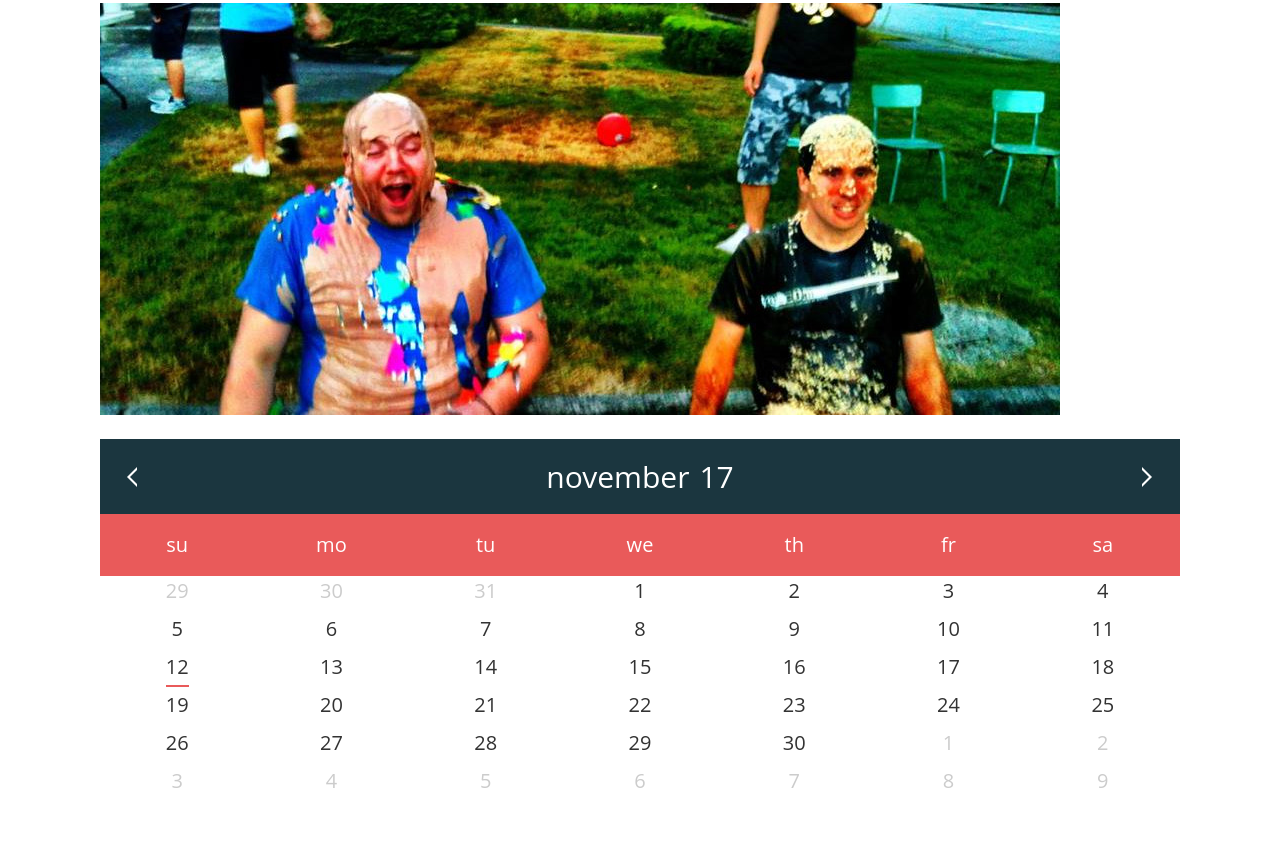
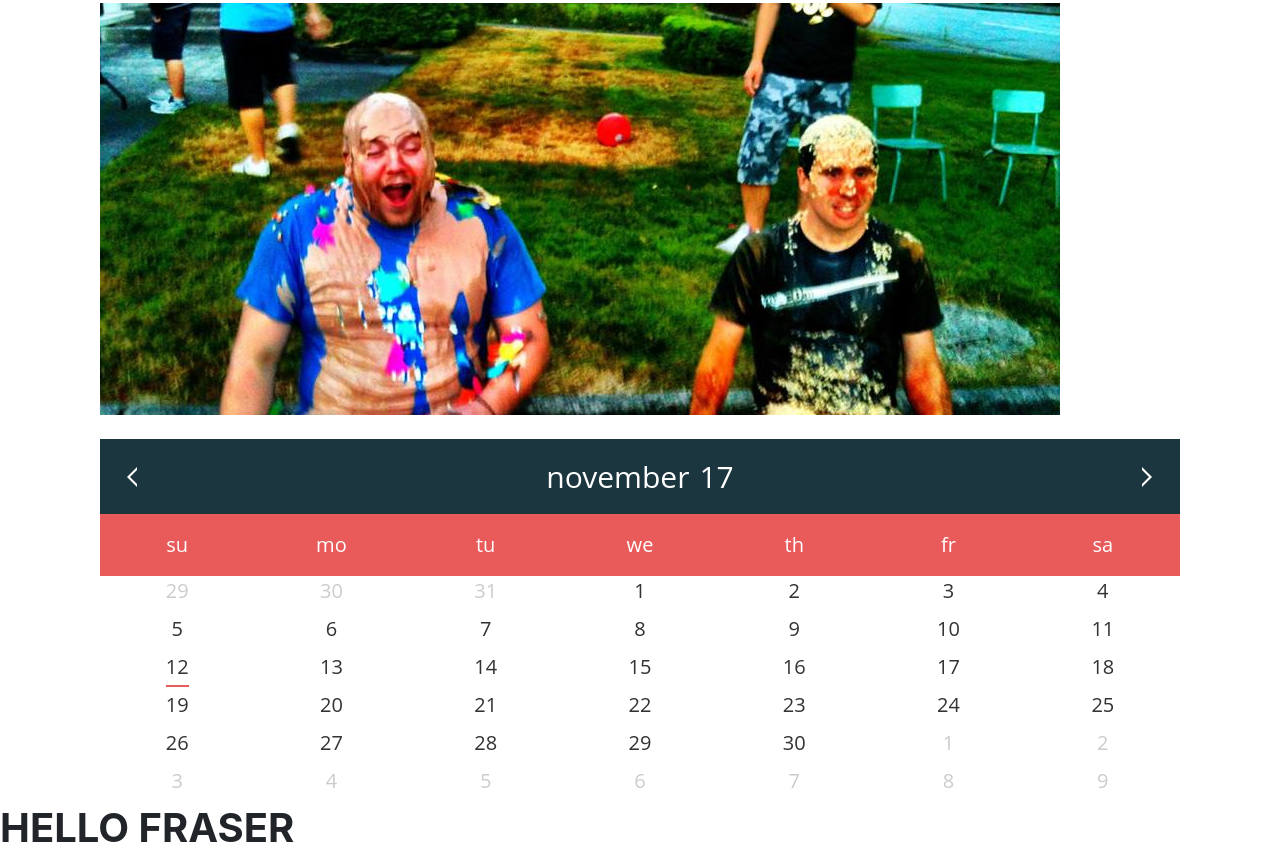
Before and after one commit to SungTaoKao/PYGwebsite, a plain HTML site: page public/index.html in a window 1280 px wide. Shown: the part 735-1595 px from the top of the page. Before the commit the page ends 1539 px from the top, so only its background shows below. Drawn offline with nearby package versions, Linux system fonts and the light colour scheme.

Commit message:
Hello Fraser

```diff
--- a/public/index.html
+++ b/public/index.html
@@ -78,6 +78,8 @@
           </div>
     </div>
 
+      <h1><b>HELLO FRASER</b></h1>
+
     <script>
         var datepicker = new Datepickk();
         datepicker.container= document.getElementById("calendarContainer");
```
